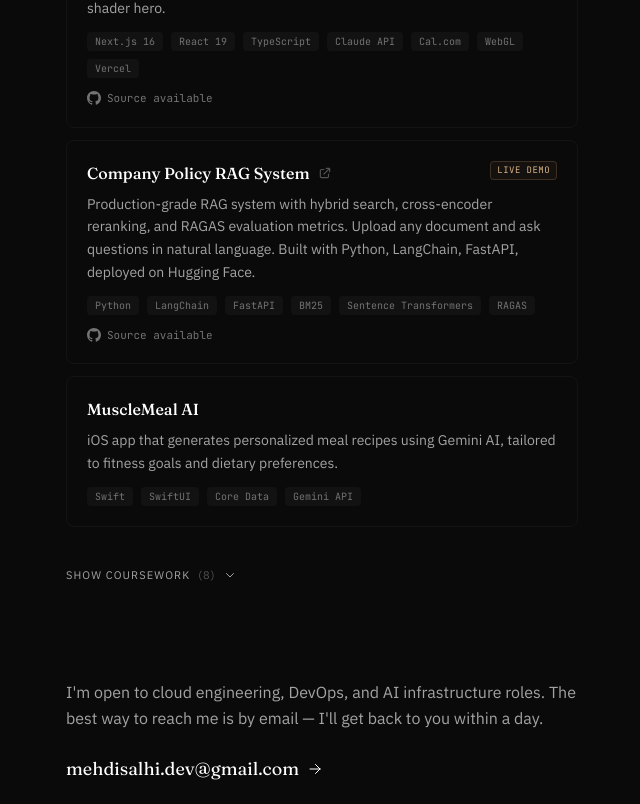
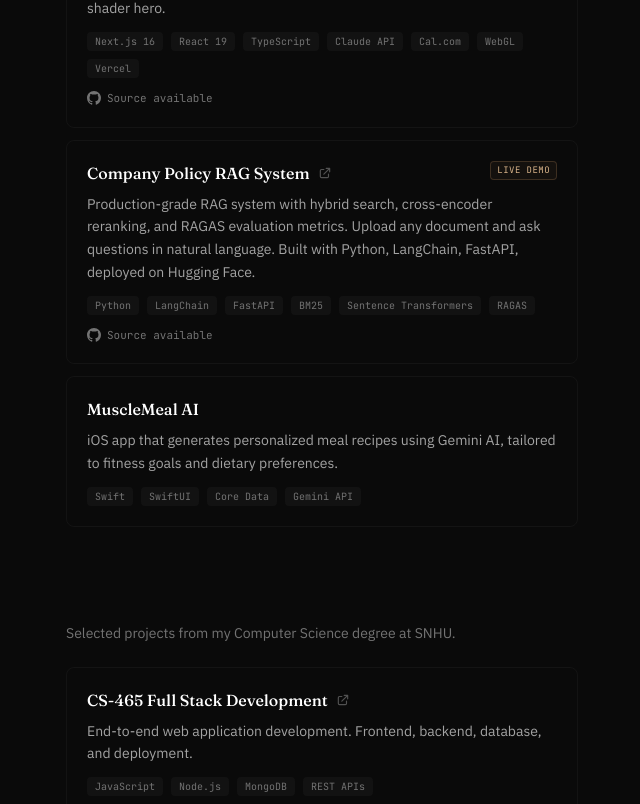
Before and after one commit to medysaly/mehdi-portfolio, a Next.js app: page / in a window 1280 px wide. Shown: the part 1993-2797 px from the top of the page, without its empty margins (606-1246 px from the left). Built offline with nearby package versions, Linux system fonts and the light colour scheme.

Commit message:
Add dedicated Coursework section (no longer hidden behind toggle)

```diff
--- a/src/app/page.tsx
+++ b/src/app/page.tsx
@@ -3,6 +3,7 @@
 import Skills from "@/components/Skills";
 import Certifications from "@/components/Certifications";
 import Projects from "@/components/Projects";
+import Coursework from "@/components/Coursework";
 import Contact from "@/components/Contact";
 
 export default function Home() {
@@ -23,6 +24,7 @@
           <Skills />
           <Certifications />
           <Projects />
+          <Coursework />
           <Contact />
 
           <footer className="mt-24 border-t border-white/[0.06] py-8">
--- /dev/null
+++ b/src/components/Coursework.tsx
@@ -0,0 +1,165 @@
+"use client";
+
+import { motion } from "framer-motion";
+import SectionHeading from "./SectionHeading";
+
+type Course = {
+  title: string;
+  description: string;
+  stack: string[];
+  github?: string;
+};
+
+const coursework: Course[] = [
+  {
+    title: "CS-465 Full Stack Development",
+    description:
+      "End-to-end web application development. Frontend, backend, database, and deployment.",
+    stack: ["JavaScript", "Node.js", "MongoDB", "REST APIs"],
+    github: "https://github.com/medysaly/cs465-fullstack",
+  },
+  {
+    title: "CS-499 Capstone ePortfolio",
+    description:
+      "Final capstone project integrating software engineering, data structures, and algorithms.",
+    stack: ["Python", "Software Engineering"],
+    github: "https://github.com/medysaly/cs499-eportfolio",
+  },
+  {
+    title: "CS-370 Pirate Agent",
+    description:
+      "Reinforcement learning agent using deep Q-learning. Implemented epsilon-greedy exploration, experience replay, and a target network for stable Bellman updates. Reached 100% win rate at epoch 278.",
+    stack: ["Python", "TensorFlow", "Keras", "NumPy"],
+    github: "https://github.com/medysaly/CS-370-Pirate-Intelligent-Agent",
+  },
+  {
+    title: "CS-340 Full-Stack Dashboard",
+    description:
+      "Full-stack CRUD dashboard for Grazioso Salvare. Real client project with data visualization and MongoDB backend.",
+    stack: ["Python", "MongoDB", "Jupyter", "Dash"],
+    github: "https://github.com/medysaly/CS-340-Client-server-Development",
+  },
+  {
+    title: "CS-320 Software Testing",
+    description:
+      "Contact management system built with JUnit test-driven development and full test coverage.",
+    stack: ["Java", "JUnit"],
+    github: "https://github.com/medysaly/cs-320-portfolio",
+  },
+  {
+    title: "CS-300 Data Structures & Algorithms",
+    description:
+      "Academic advising system using hash table and binary search tree data structures.",
+    stack: ["C++"],
+    github:
+      "https://github.com/medysaly/cs300-data-structures-algorithms-portfolio",
+  },
+  {
+    title: "CS-255 System Design",
+    description:
+      "Cloud-based driver education platform (DriverPass) with UML diagrams and system architecture.",
+    stack: ["UML", "System Design"],
+    github: "https://github.com/medysaly/medysaly-system-analysis-and-design",
+  },
+  {
+    title: "Introduction to Scripting",
+    description:
+      "Python fundamentals. Scripting, automation, and data manipulation.",
+    stack: ["Python"],
+  },
+];
+
+function LinkIcon() {
+  return (
+    <svg
+      className="h-3.5 w-3.5"
+      fill="none"
+      viewBox="0 0 24 24"
+      stroke="currentColor"
+      strokeWidth={2}
+    >
+      <path
+        strokeLinecap="round"
+        strokeLinejoin="round"
+        d="M10 6H6a2 2 0 00-2 2v10a2 2 0 002 2h10a2 2 0 002-2v-4M14 4h6m0 0v6m0-6L10 14"
+      />
+    </svg>
+  );
+}
+
+function CourseItem({ course }: { course: Course }) {
+  const hasLink = Boolean(course.github);
+  const Wrapper = hasLink ? "a" : "div";
+  const wrapperProps = hasLink
+    ? {
+        href: course.github,
+        target: "_blank",
+        rel: "noopener noreferrer",
+      }
+    : {};
+
+  return (
+    <Wrapper
+      {...wrapperProps}
+      className={`group block rounded-lg border border-white/[0.04] p-5 transition-colors ${
+        hasLink ? "hover:border-white/[0.12] hover:bg-white/[0.02]" : ""
+      }`}
+    >
+      <div className="flex items-start justify-between gap-4">
+        <div className="flex items-center gap-2">
+          <h3
+            className={`font-display text-base font-medium text-white ${
+              hasLink ? "transition-colors group-hover:text-accent-glow" : ""
+            }`}
+          >
+            {course.title}
+          </h3>
+          {hasLink && (
+            <span className="text-neutral-600 transition-colors group-hover:text-accent-glow">
+              <LinkIcon />
+            </span>
+          )}
+        </div>
+      </div>
+      <p className="mt-2 font-body text-sm leading-relaxed text-neutral-400">
+        {course.description}
+      </p>
+      <div className="mt-3 flex flex-wrap items-center gap-2">
+        {course.stack.map((tech) => (
+          <span
+            key={tech}
+            className="rounded bg-white/[0.03] px-2 py-0.5 font-mono text-[10px] text-neutral-500"
+          >
+            {tech}
+          </span>
+        ))}
+      </div>
+    </Wrapper>
+  );
+}
+
+export default function Coursework() {
+  return (
+    <section id="coursework" className="mt-24 scroll-mt-24">
+      <SectionHeading title="Coursework" />
+
+      <p className="mb-6 font-body text-sm text-neutral-500">
+        Selected projects from my Computer Science degree at SNHU.
+      </p>
+
+      <div className="space-y-3">
+        {coursework.map((course, i) => (
+          <motion.div
+            key={course.title}
+            initial={{ opacity: 0, y: 12 }}
+            whileInView={{ opacity: 1, y: 0 }}
+            viewport={{ once: true, margin: "-80px" }}
+            transition={{ duration: 0.4, delay: i * 0.04 }}
+          >
+            <CourseItem course={course} />
+          </motion.div>
+        ))}
+      </div>
+    </section>
+  );
+}
--- a/src/components/Projects.tsx
+++ b/src/components/Projects.tsx
@@ -1,7 +1,6 @@
 "use client";
 
 import { motion } from "framer-motion";
-import { useState } from "react";
 import SectionHeading from "./SectionHeading";
 
 type Project = {
@@ -69,65 +68,6 @@
     description:
       "iOS app that generates personalized meal recipes using Gemini AI, tailored to fitness goals and dietary preferences.",
     stack: ["Swift", "SwiftUI", "Core Data", "Gemini API"],
-  },
-];
-
-const coursework: Project[] = [
-  {
-    title: "CS-465 Full Stack Development",
-    description:
-      "End-to-end web application development. Frontend, backend, database, and deployment.",
-    stack: ["JavaScript", "Node.js", "MongoDB", "REST APIs"],
-    github: "https://github.com/medysaly/cs465-fullstack",
-  },
-  {
-    title: "CS-499 Capstone ePortfolio",
-    description:
-      "Final capstone project integrating software engineering, data structures, and algorithms.",
-    stack: ["Python", "Software Engineering"],
-    github: "https://github.com/medysaly/cs499-eportfolio",
-  },
-  {
-    title: "CS-370 Pirate Agent",
-    description:
-      "Reinforcement learning agent using deep Q-learning. Implemented epsilon-greedy exploration, experience replay, and a target network for stable Bellman updates. Reached 100% win rate at epoch 278.",
-    stack: ["Python", "TensorFlow", "Keras", "NumPy"],
-    github: "https://github.com/medysaly/CS-370-Pirate-Intelligent-Agent",
-  },
-  {
-    title: "CS-300 Data Structures & Algorithms",
-    description:
-      "Academic advising system using hash table and binary search tree data structures.",
-    stack: ["C++"],
-    github:
-      "https://github.com/medysaly/cs300-data-structures-algorithms-portfolio",
-  },
-  {
-    title: "CS-320 Software Testing",
-    description:
-      "Contact management system built with JUnit test-driven development and full test coverage.",
-    stack: ["Java", "JUnit"],
-    github: "https://github.com/medysaly/cs-320-portfolio",
-  },
-  {
-    title: "CS-340 Full-Stack Dashboard",
-    description:
-      "Full-stack CRUD dashboard for Grazioso Salvare. Real client project with data visualization and MongoDB backend.",
-    stack: ["Python", "MongoDB", "Jupyter", "Dash"],
-    github: "https://github.com/medysaly/CS-340-Client-server-Development",
-  },
-  {
-    title: "Introduction to Scripting",
-    description:
-      "Python fundamentals. Scripting, automation, and data manipulation.",
-    stack: ["Python"],
-  },
-  {
-    title: "CS-255 System Design",
-    description:
-      "Cloud-based driver education platform (DriverPass) with UML diagrams and system architecture.",
-    stack: ["UML", "System Design"],
-    github: "https://github.com/medysaly/medysaly-system-analysis-and-design",
   },
 ];
 
@@ -212,8 +152,6 @@
 }
 
 export default function Projects() {
-  const [showCoursework, setShowCoursework] = useState(false);
-
   return (
     <section id="projects" className="mt-24 scroll-mt-24">
       <SectionHeading title="Projects" />
@@ -231,43 +169,6 @@
           </motion.div>
         ))}
       </div>
-
-      <div className="mt-10">
-        <button
-          onClick={() => setShowCoursework(!showCoursework)}
-          className="group flex items-center gap-2 text-[11px] uppercase tracking-widest text-neutral-400 transition-colors hover:text-white"
-          aria-expanded={showCoursework}
-        >
-          <span>{showCoursework ? "Hide" : "Show"} Coursework</span>
-          <span className="text-neutral-600">({coursework.length})</span>
-          <svg
-            className={`h-3 w-3 transition-transform ${showCoursework ? "rotate-180" : ""}`}
-            fill="none"
-            viewBox="0 0 24 24"
-            stroke="currentColor"
-            strokeWidth={2}
-          >
-            <path
-              strokeLinecap="round"
-              strokeLinejoin="round"
-              d="M19 9l-7 7-7-7"
-            />
-          </svg>
-        </button>
-
-        {showCoursework && (
-          <motion.div
-            initial={{ opacity: 0, height: 0 }}
-            animate={{ opacity: 1, height: "auto" }}
-            transition={{ duration: 0.3 }}
-            className="mt-4 space-y-3 overflow-hidden"
-          >
-            {coursework.map((project) => (
-              <ProjectItem key={project.title} project={project} />
-            ))}
-          </motion.div>
-        )}
-      </div>
     </section>
   );
 }
--- a/src/components/Sidebar.tsx
+++ b/src/components/Sidebar.tsx
@@ -8,6 +8,7 @@
   { label: "Skills", href: "#skills" },
   { label: "Certifications", href: "#certifications" },
   { label: "Projects", href: "#projects" },
+  { label: "Coursework", href: "#coursework" },
   { label: "Contact", href: "#contact" },
 ];
 
```
